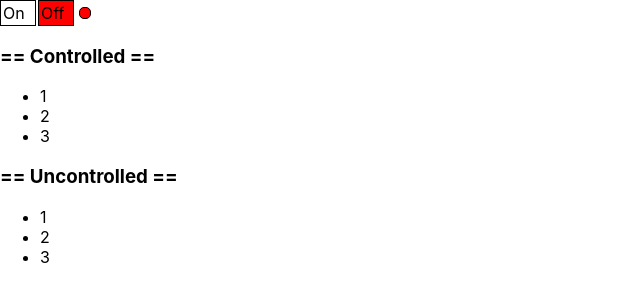
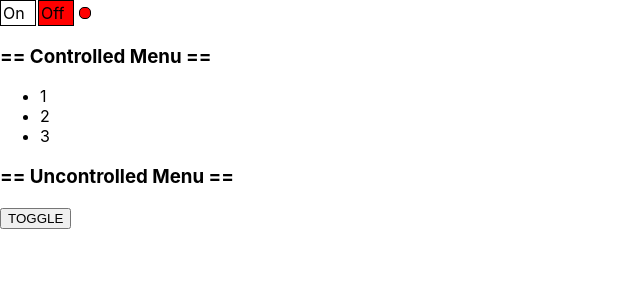
Before and after one commit to dnisaev/kabzda, a React (Create React App) app: page / in a window 1280 px wide. Shown: the top 302 px of the page, without its empty margins (0-640 px from the left). Built offline with nearby package versions, Linux system fonts and the light colour scheme.

Commit message:
add UncontrolledAccordion.tsx

```diff
--- a/src/App.tsx
+++ b/src/App.tsx
@@ -24,8 +24,8 @@ export function App() {
         // </div>
         <div>
             <OnOff />
-            <Accordion titleValue={"Controlled"} collapsed={false}/>
-            <UncontrolledAccordion titleValue={"Uncontrolled"}/>
+            <Accordion titleValue={"Controlled Menu"} collapsed={false}/>
+            <UncontrolledAccordion titleValue={"Uncontrolled Menu"}/>
         </div>
     );
 }
--- a/src/components/Accordion/UncontrolledAccordion.tsx
+++ b/src/components/Accordion/UncontrolledAccordion.tsx
@@ -1,17 +1,21 @@
-import React from 'react';
+import React, {useState} from 'react';
 
 type AccordionPropsType = {
     titleValue: string
 }
 
 function UncontrolledAccordion(props: AccordionPropsType) {
+
+    let [collapsed, setCollapsed] = useState(false);
+
     return (
         <div>
-            <AccordionTitle title={props.titleValue}/>
-            <AccordionBody/>
+            <AccordionTitle title={props.titleValue} />
+            <button onClick={()=>{setCollapsed(!collapsed)}}>TOGGLE</button>
+            { collapsed && <AccordionBody/> }
         </div>
     );
-};
+}
 
 type AccordionTitlePropsType = {
     title: string
```
